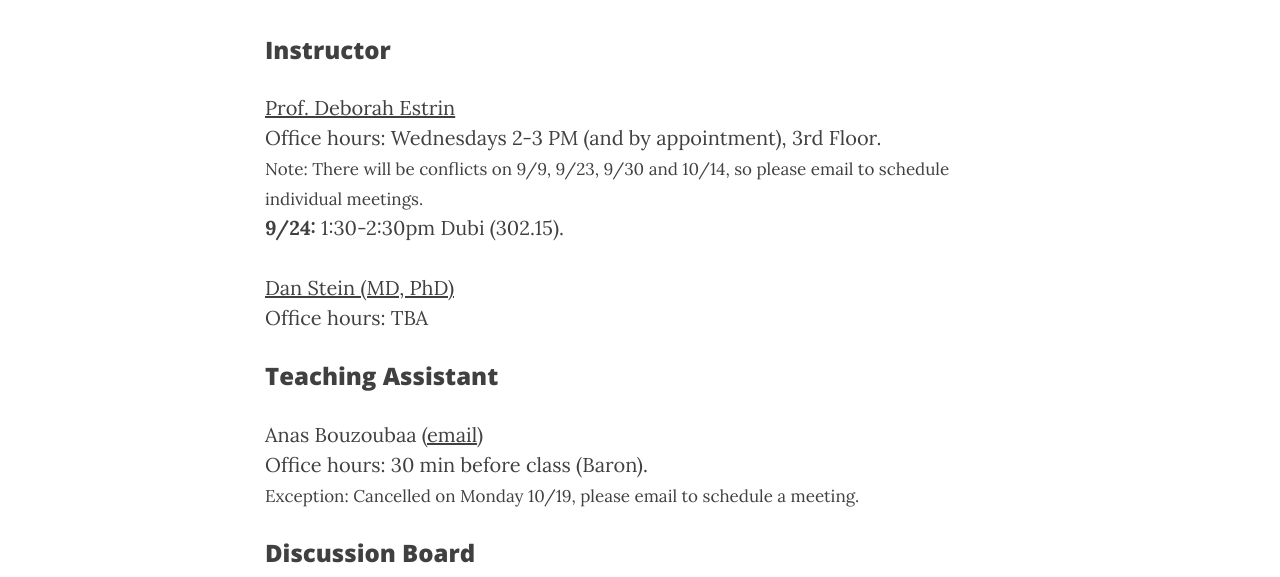
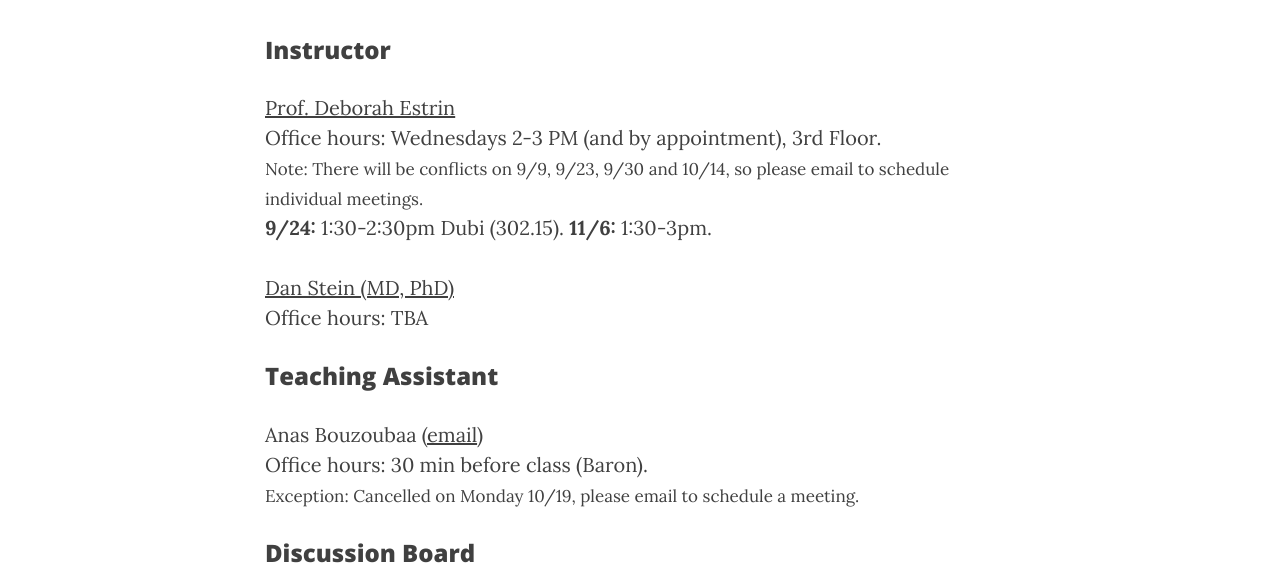
Before and after one commit to cs5555-cornell-tech/cs5555-cornell-tech.github.io, a plain HTML site: page contact.html in a window 1280 px wide. Shown: the part 223-800 px from the top of the page. Drawn offline with nearby package versions, Linux system fonts and the light colour scheme.

Commit message:
updated office hours for 11/6

```diff
--- a/contact.html
+++ b/contact.html
@@ -99,6 +99,7 @@
             		<p><a href="http://destrin.smalldata.io">Prof. Deborah Estrin</a> <br/>Office hours: Wednesdays 2-3 PM (and by appointment), 3rd Floor.<br \>
                     <small>Note: There will be conflicts on 9/9, 9/23, 9/30 and 10/14, so please email to schedule individual meetings.</small><br \>
                     <b>9/24:</b> 1:30-2:30pm Dubi (302.15).
+                    <b>11/6:</b> 1:30-3pm.
                     </p>
                     <p><a href="http://tech.cornell.edu/people/daniel-stein">Dan Stein (MD, PhD)</a> <br/>Office hours: TBA</p>
             		<h3 class="post-subtitle">Teaching Assistant</h3>
```
